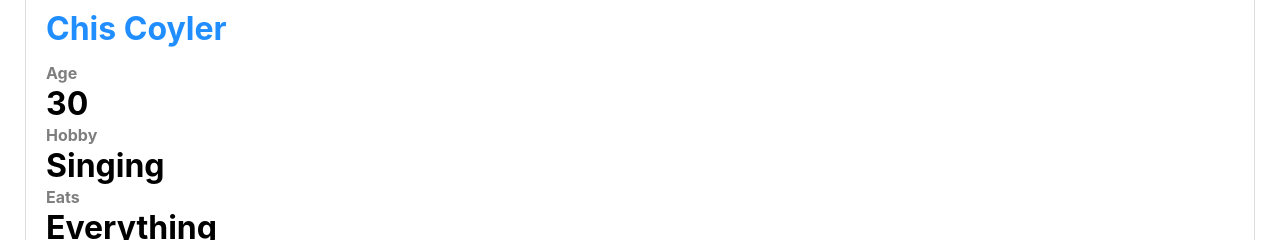
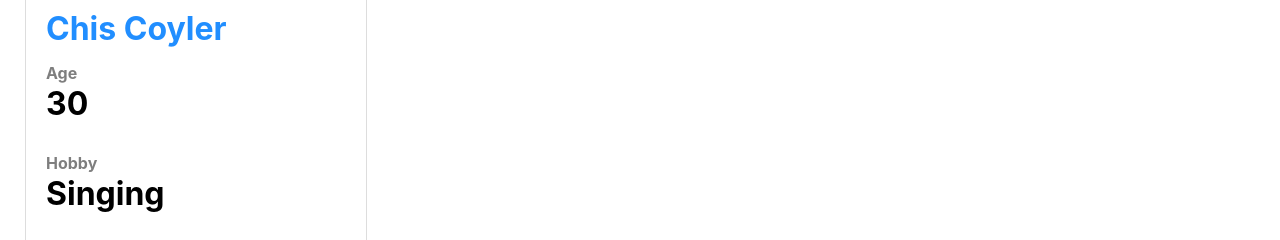
Before and after one commit to crzyzenn/react-basics, a React (Create React App) app: page / in a window 1280 px wide. Shown: the part 560-800 px from the top of the page. Built offline with nearby package versions, Linux system fonts and the light colour scheme.

Commit message:
Make width as a default prop in card.

```diff
--- a/src/components/Card.jsx
+++ b/src/components/Card.jsx
@@ -2,9 +2,11 @@ import React from "react";
 
 // Children accepts JSX data passed inside the component
 // <Card><p>JSX data....</p></Card>
-export default function Card({ children }) {
+export default function Card({ width = "100%", children }) {
   return (
-    <div style={{ padding: 20, border: "1px solid #ddd", marginBottom: 20 }}>
+    <div
+      style={{ padding: 20, border: "1px solid #ddd", marginBottom: 20, width }}
+    >
       {children}
     </div>
   );
--- a/src/components/CardMeta.jsx
+++ b/src/components/CardMeta.jsx
@@ -8,7 +8,7 @@ export default function CardMeta({ title, content }) {
     <div
       style={{
         lineHeight: 0.4,
-        marginBottom: 20,
+        marginBottom: 50,
       }}
     >
       <span style={{ opacity: 0.5, fontWeight: "bold" }}>{title}</span>
--- a/src/components/Exercise.jsx
+++ b/src/components/Exercise.jsx
@@ -14,7 +14,7 @@ const userData = {
 
 export default function Exercise() {
   return (
-    <Card>
+    <Card width="300px">
       <img
         style={{ width: "100%", height: 300, objectFit: "cover" }}
         src={userData.image}
```
